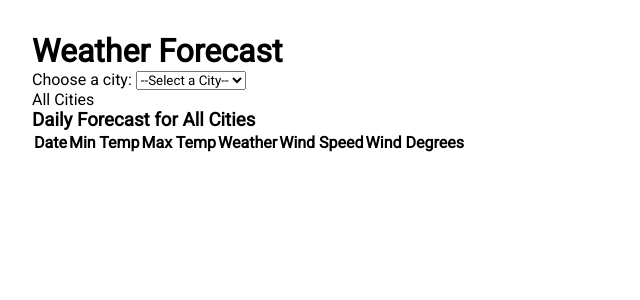
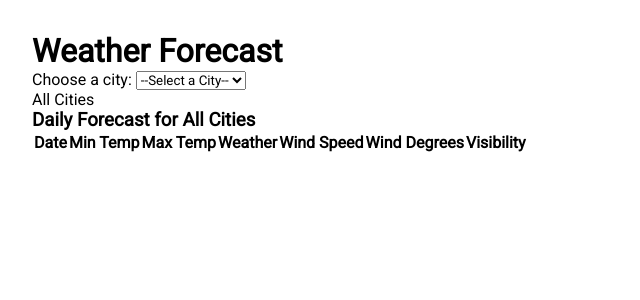
Before and after one commit to aztec-dev/weather_forecast, a Flask app: page /weather_forecast in a window 1280 px wide. Shown: the top 300 px of the page, without its empty margins (0-640 px from the left). Run offline with Flask 3, Linux system fonts and the light colour scheme; a database or web service that is not in the repository returns one stand-in record (values such as "Sample title"); data that the repository does not hold is empty.

Commit message:
feat: get current visibility

```diff
--- a/app.py
+++ b/app.py
@@ -47,6 +47,7 @@
         if "current" in weather_forecast:
             required_data["temp"] = int(round(weather_forecast["current"]["temp"], 2))  # Temperature
             required_data["humidity"] = weather_forecast["current"]["humidity"]  # Humidity
+            required_data["visibility"] = weather_forecast["current"]["visibility"]
 
         # Get timezone data
         if "timezone_offset" in weather_forecast:
--- a/templates/weather_forecast.html
+++ b/templates/weather_forecast.html
@@ -68,18 +68,21 @@
         <th>Weather</th>
         <th>Wind Speed</th>
         <th>Wind Degrees</th>
+        <th>Visibility</th>
     </tr>
     {% for day in weather[0].daily %}
     <tr>
         <td>{{ day.date }}</td>
         <td>{{ day.temp_min }}°C</td>
         <td>{{ day.temp_max }}°C</td>
-        <td>{{ day.weather }}</td>
+        <td>{{ day.weather_description }}</td>
         <td>{{ day.rain }}</td>
         <td> {{ day.wind_speed }}</td>
         <td> {{ day.wind_deg }}</td>
+
+    {% endfor %}
+        <td rowspan="7"> {{ weather[0].visibility }}</td>
     </tr>
-    {% endfor %}
 </table>
 
     </div>
```
